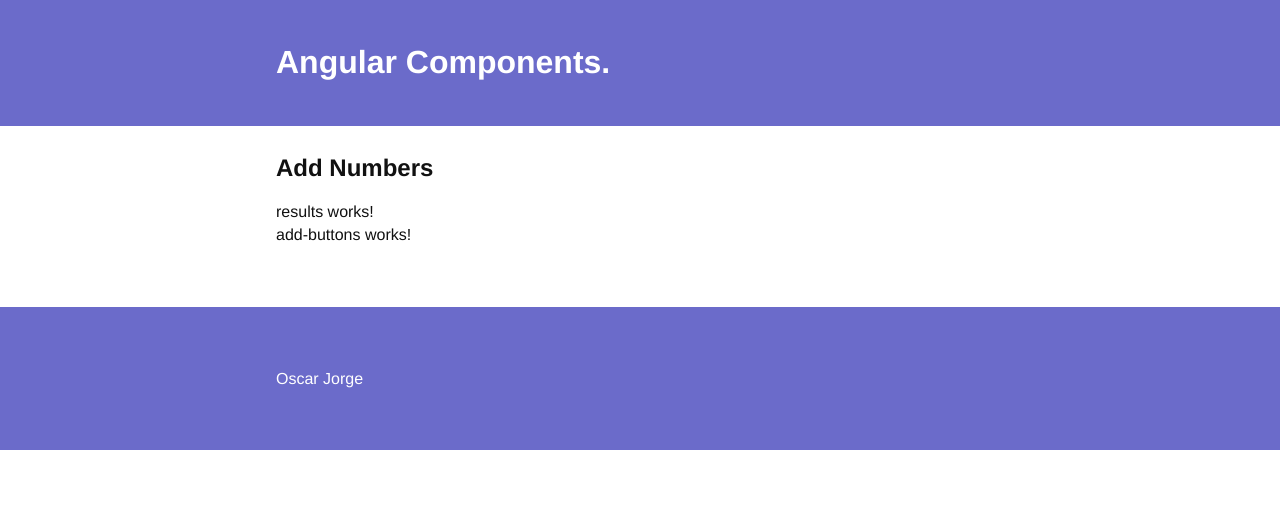
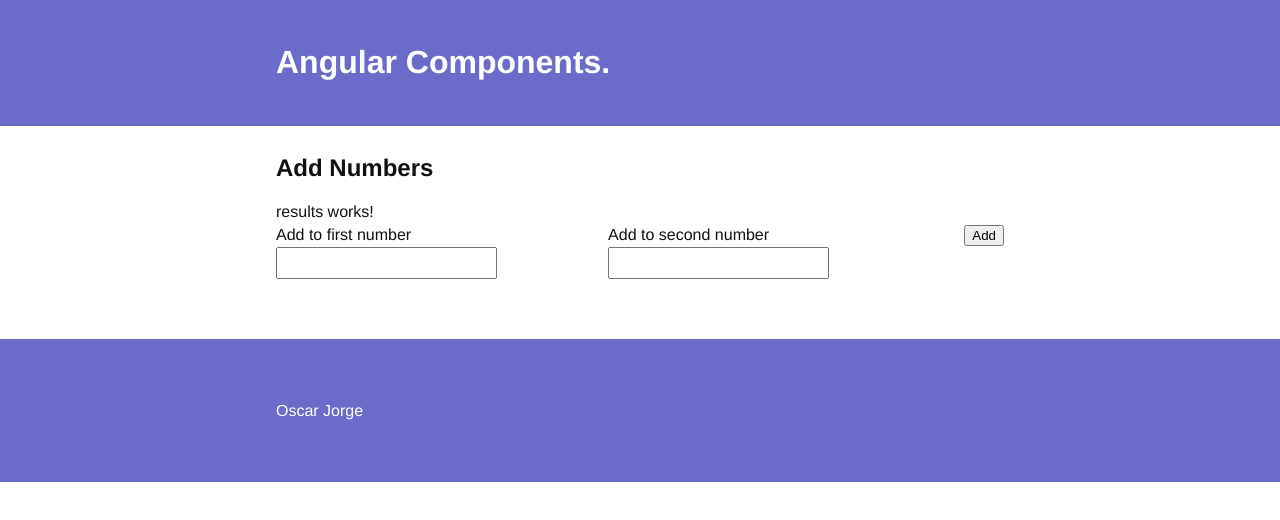
Before and after one commit to oscarjorgejorge/berska, an Angular app: page / in a window 1280 px wide. Shown: the top 520 px of the page. Built offline with nearby package versions, Linux system fonts and the light colour scheme.

Commit message:
form done

```diff
--- a/src/app/components/add-buttons/add-buttons.component.css
+++ b/src/app/components/add-buttons/add-buttons.component.css
@@ -0,0 +1,39 @@
+/* -- forms -- */
+
+form.is-processing {
+	opacity: 0.5;
+}
+
+form {
+  display: flex;
+  justify-content: space-around;
+
+}
+
+
+form label {
+	margin-bottom: 10px;
+	font-style: bold;
+}
+
+form input {
+  padding: 5px;
+  font-size: 16px;
+}
+
+submit {
+  align-items: center;
+}
+
+form .field.has-error label {
+	color: red;
+}
+
+form .validation {
+	margin: 5px 0 10px;
+	color: red;
+}
+
+form .field.has-error input {
+	border: 1px solid  red;
+}
--- a/src/app/components/add-buttons/add-buttons.component.html
+++ b/src/app/components/add-buttons/add-buttons.component.html
@@ -1,3 +1,19 @@
-<p>
-  add-buttons works!
-</p>
+<form (ngSubmit)="submitForm(form)" #form="ngForm" novalidate [ngClass]="{'is-processing': processing}">
+  <div class="field" [ngClass]="{'has-error': feedbackEnabled && addToFirstNumberField.errors}">
+    <label>Add to first number</label>
+    <input type="number" name="addToFirstNumber" [(ngModel)]="addToFirstNumber" #addToFirstNumberField="ngModel" required [disabled]="processing"/>
+    <div *ngIf="feedbackEnabled && addToFirstNumberField.errors">
+      <p *ngIf="addToFirstNumberField.errors.required" class="validation">A number is required</p>
+    </div>
+  </div>
+  <div class="field" [ngClass]="{'has-error': feedbackEnabled && addToSecondNumberField.errors}">
+    <label>Add to second number</label>
+    <input type="number" name="addToSecondNumber" [(ngModel)]="addToSecondNumber" #addToSecondNumberField="ngModel"  [disabled]="processing"/>
+  </div>
+  <div class="field submit">
+    <button class="btn-add-device" type="submit" [disabled]="processing">Add</button>
+    <div *ngIf="feedbackEnabled && form.invalid">
+      <p class="validation">There are errors in the form, please review the fields</p>
+    </div>
+  </div>
+</form>
--- a/src/app/components/add-buttons/add-buttons.component.ts
+++ b/src/app/components/add-buttons/add-buttons.component.ts
@@ -1,4 +1,4 @@
-import { Component, OnInit } from '@angular/core';
+import { Component, OnInit, Output, EventEmitter} from '@angular/core';
 
 @Component({
   selector: 'app-add-buttons',
@@ -6,6 +6,11 @@
   styleUrls: ['./add-buttons.component.css']
 })
 export class AddButtonsComponent implements OnInit {
+  @Output() add = new EventEmitter<object>();
+
+  addToFirstNumber : number;
+  addToSecondNumber : number;
+
 
   constructor() { }
 
```
